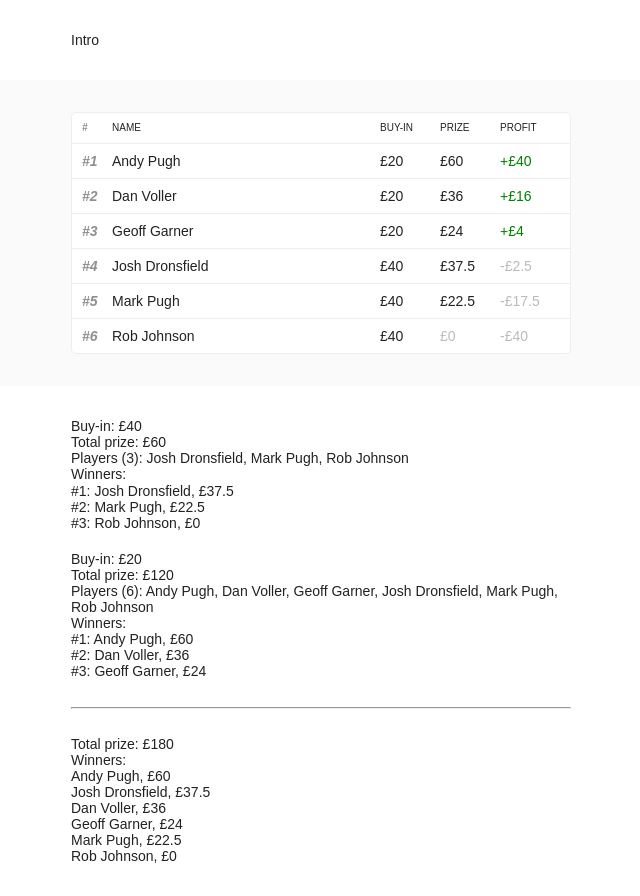
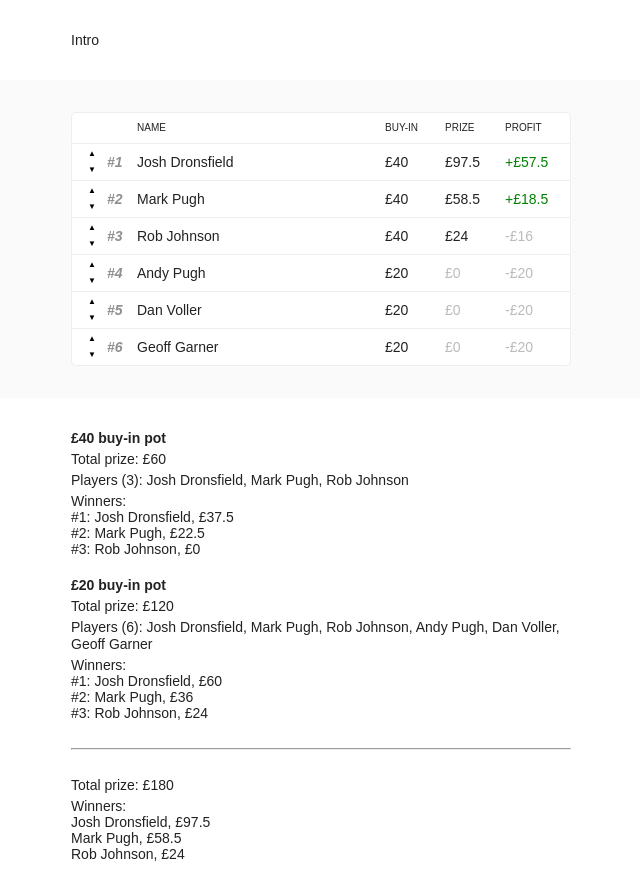
Before and after one commit to dronsfield/fplboys, a React app in the folder 2122/: page / in a window 1280 px wide. Shown: the whole page, without its empty margins (319-959 px from the left). Built offline with nearby package versions, Linux system fonts and the light colour scheme.

Commit message:
add little arrows to modify placement

```diff
--- a/2122/src/LeagueContext.tsx
+++ b/2122/src/LeagueContext.tsx
@@ -27,7 +27,7 @@ const defaultValue: LeagueContextType = {
 export const LeagueContext =
   React.createContext<LeagueContextType>(defaultValue)
 
-const defaultPlayers: Player[] = sortBy(playersData, "buyIn", false, {
+const defaultPlayers: Player[] = sortBy(playersData, "buyIn", true, {
   secondaryProp: "name"
 }).map((player, index) => {
   return {
--- a/2122/src/components/Section.tsx
+++ b/2122/src/components/Section.tsx
@@ -1,7 +1,7 @@
 import styled from "styled-components"
 
 const SectionOuter = styled.div`
-  padding: 32px;
+  padding: 32px 10px;
   &:nth-child(2n) {
     background-color: #fafafa;
   }
--- a/2122/src/views/Calculation.tsx
+++ b/2122/src/views/Calculation.tsx
@@ -2,6 +2,8 @@ import React from "react"
 import Section from "src/components/Section"
 import Spacer from "src/components/Spacer"
 import { useLeagueContext } from "src/LeagueContext"
+
+const lilSpacer = <Spacer height={5} />
 
 const Calculation: React.FC<{}> = (props) => {
   const { ...foo } = props
@@ -17,12 +19,15 @@ const Calculation: React.FC<{}> = (props) => {
           const { totalPrize, players, prizes } = pots[buyIn]
           return (
             <div>
-              <div>Buy-in: £{buyIn}</div>
+              <strong>£{buyIn} buy-in pot</strong>
+              {lilSpacer}
               <div>Total prize: £{totalPrize}</div>
+              {lilSpacer}
               <div>
                 Players ({players.length}):{" "}
                 {players.map((player) => player.name).join(", ")}
               </div>
+              {lilSpacer}
               <div>
                 Winners:
                 {prizes?.map((prize, index) => {
@@ -41,6 +46,7 @@ const Calculation: React.FC<{}> = (props) => {
         <Spacer height={20} />
         <div>
           <div>Total prize: £{totalPrize}</div>
+          {lilSpacer}
           <div>
             Winners:
             {prizes?.map((prize, index) => {
--- a/2122/src/views/Table.tsx
+++ b/2122/src/views/Table.tsx
@@ -2,6 +2,7 @@ import React from "react"
 import Section from "src/components/Section"
 import { useLeagueContext } from "src/LeagueContext"
 import colors from "src/style/colors"
+import { normalizeButton } from "src/style/mixins"
 import styled from "styled-components"
 
 const List = styled.ol`
@@ -16,7 +17,7 @@ const Item = styled.li`
   align-items: center;
   background-color: white;
   border: 1px solid ${colors.border};
-  padding: 9px 10px;
+  padding: 2px 5px;
   border-top-width: 0;
 
   &:first-child {
@@ -31,6 +32,7 @@ const Item = styled.li`
 const Header = styled(Item)`
   font-size: 10px;
   text-transform: uppercase;
+  padding: 9px 5px;
 `
 
 const PlacementSpan = styled.span`
@@ -51,6 +53,12 @@ const MoneySpan = styled.span<{ color?: string }>`
     p.color ? `color: ${p.color};` : ``}// border-left: 1px solid black;
 `
 
+const DesktopOnlyMoneySpan = styled(MoneySpan)`
+  @media (max-width: 400px) {
+    display: none;
+  }
+`
+
 function formatProfit(profit: number): { children: string; color?: string } {
   const absValue = Math.abs(profit)
   if (profit > 0) {
@@ -62,37 +70,89 @@ function formatProfit(profit: number): { children: string; color?: string } {
   }
 }
 
+const PlacementModifiersContainer = styled.div`
+  width: 30px;
+  display: flex;
+  flex-direction: column;
+  align-items: center;
+`
+const PlacementModifierButton = styled.button`
+  ${normalizeButton};
+  width: 100%;
+  font-size: 8px;
+  height: 16px;
+`
+
+const PlacementModifiers = (props: {
+  modifierHandlers?: { up: () => void; down: () => void }
+}) => {
+  const { modifierHandlers } = props
+  if (!modifierHandlers) return <PlacementModifiersContainer />
+  return (
+    <PlacementModifiersContainer>
+      <PlacementModifierButton children="▲" onClick={modifierHandlers.up} />
+      <PlacementModifierButton children="▼" onClick={modifierHandlers.down} />
+    </PlacementModifiersContainer>
+  )
+}
+
 const Table: React.FC<{}> = (props) => {
   const { ...foo } = props
 
   const {
-    prizeCalculation: { players }
+    prizeCalculation: { players },
+    setPlayers
   } = useLeagueContext()
-  // const prizesByPlayerId = React.useMemo(() => {
-  //   const prizesByPlayerId: any = {}
-  //   prizeCalculation.prizes.forEach((prize) => {
-  //     prizesByPlayerId[prize.player.fplId] = prize.value
-  //   })
-  //   return prizesByPlayerId
-  // }, [prizeCalculation])
+
+  const getModifierHandlers = (fplId: string) => {
+    const getModifierHandler = (up?: boolean) => {
+      return () => {
+        setPlayers((originalPlayers) => {
+          let players = [...originalPlayers]
+          const matchingIndex = players.findIndex(
+            (player) => player.fplId === fplId
+          )
+          if (
+            matchingIndex < 0 ||
+            (up && matchingIndex === 0) ||
+            (!up && matchingIndex >= players.length - 1)
+          ) {
+            return originalPlayers
+          } else {
+            const [matchingPlayer] = players.splice(matchingIndex, 1) // remove match from array
+            const newIndex = matchingIndex + (up ? -1 : 1)
+            players.splice(newIndex, 0, matchingPlayer) // add match in new position
+            return players.map((player, index) => {
+              return { ...player, placement: index }
+            })
+          }
+        })
+      }
+    }
+    return { up: getModifierHandler(true), down: getModifierHandler(false) }
+  }
 
   return (
     <Section>
       <List>
         <Header>
-          <PlacementSpan children="#" />
+          <PlacementModifiers />
+          <PlacementSpan children="" />
           <PlayerSpan children="Name" />
           <MoneySpan children="Buy-in" />
-          <MoneySpan children="Prize" />
+          <DesktopOnlyMoneySpan children="Prize" />
           <MoneySpan children="Profit" />
         </Header>
         {players.map((player) => {
           return (
             <Item>
+              <PlacementModifiers
+                modifierHandlers={getModifierHandlers(player.fplId)}
+              />
               <PlacementSpan children={`#${player.placement + 1}`} />
               <PlayerSpan children={player.name} />
               <MoneySpan children={`£${player.buyIn}`} />
-              <MoneySpan
+              <DesktopOnlyMoneySpan
                 children={`£${player.prizeValue}`}
                 color={player.prizeValue ? undefined : "#bbb"}
               />
```
